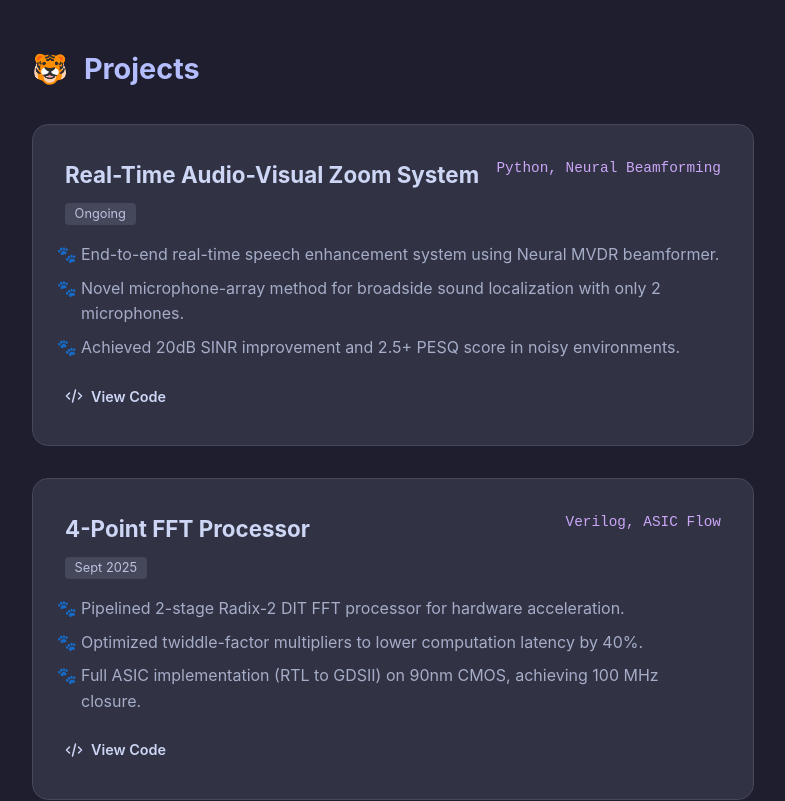
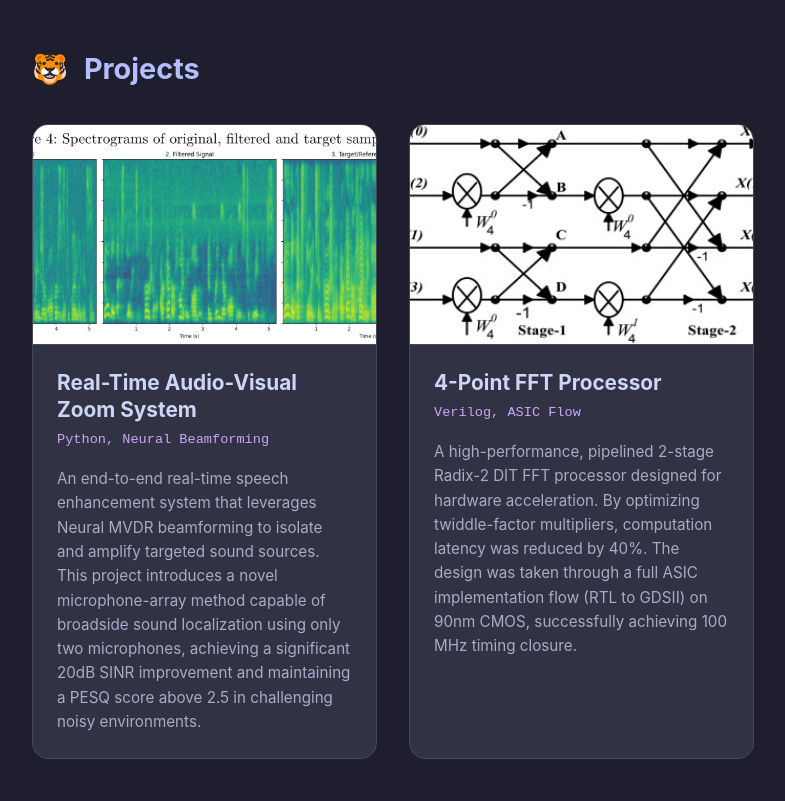
Before and after one commit to Senpai-sama06/blogweb, a Next.js app: page /profile-website/resume in a window 1280 px wide. Shown: the part 840-1641 px from the top of the page, without its empty margins (454-1239 px from the left). Built offline with nearby package versions, Linux system fonts and the light colour scheme.

Commit message:
fixed issues

```diff
--- a/src/app/resume/page.js
+++ b/src/app/resume/page.js
@@ -1,4 +1,23 @@
 import styles from './resume.module.css';
+
+const PROJECTS = [
+    {
+        title: "Real-Time Audio-Visual Zoom System",
+        status: "Ongoing",
+        tech: "Python, Neural Beamforming",
+        description: "An end-to-end real-time speech enhancement system that leverages Neural MVDR beamforming to isolate and amplify targeted sound sources. This project introduces a novel microphone-array method capable of broadside sound localization using only two microphones, achieving a significant 20dB SINR improvement and maintaining a PESQ score above 2.5 in challenging noisy environments.",
+        link: "https://github.com/Senpai-sama06",
+        image: "/profile-website/project-audio-zoom.png"
+    },
+    {
+        title: "4-Point FFT Processor",
+        status: "Sept 2025",
+        tech: "Verilog, ASIC Flow",
+        description: "A high-performance, pipelined 2-stage Radix-2 DIT FFT processor designed for hardware acceleration. By optimizing twiddle-factor multipliers, computation latency was reduced by 40%. The design was taken through a full ASIC implementation flow (RTL to GDSII) on 90nm CMOS, successfully achieving 100 MHz timing closure.",
+        link: "https://github.com/Senpai-sama06",
+        image: "/profile-website/project-fft-processor.png"
+    }
+];
 
 export default function Resume() {
     return (
@@ -31,7 +50,7 @@ export default function Resume() {
                         </a>
                     </div>
 
-                    <a href="/resume.pdf" download className={styles.downloadBtn}>
+                    <a href="resume.pdf" download className={styles.downloadBtn}>
                         <svg width="20" height="20" fill="none" viewBox="0 0 24 24" stroke="currentColor">
                             <path strokeLinecap="round" strokeLinejoin="round" strokeWidth={2} d="M4 16v1a3 3 0 003 3h10a3 3 0 003-3v-1m-4-4l-4 4m0 0l-4-4m4 4V4" />
                         </svg>
@@ -92,7 +111,7 @@ export default function Resume() {
                         <div className={styles.timelineItem}>
                             <div className={styles.timelineHeader}>
                                 <div className={styles.timelineTitle}>Integrated B.Tech + M.Tech in ECE</div>
-                                <div className={styles.timelineSubtitle}>IIITDM Kurnool</div>
+                                <div className={styles.timelineSubtitle}>Indian Institute of Information Technology Design and Manufacturing Kurnool</div>
                             </div>
                             <span className={styles.timelineDate}>Present</span>
                             <p className={styles.timelineDescription}>
@@ -109,49 +128,34 @@ export default function Resume() {
                         <span>🐯</span> Projects
                     </h2>
                     <div className={styles.projectsGrid}>
-                        {/* Project 1 */}
-                        <div className={styles.projectCard}>
-                            <div className={styles.projectHeader}>
-                                <div>
-                                    <h3 className={styles.projectTitle}>Real-Time Audio-Visual Zoom System</h3>
-                                    <span className={styles.projectStatus}>Ongoing</span>
+                        {PROJECTS.map((project, index) => (
+                            <div key={index} className={styles.projectCard}>
+                                <div className={styles.projectImageContainer}>
+                                    <img
+                                        src={project.image}
+                                        alt={project.title}
+                                        className={styles.projectImage}
+                                    />
+                                    <div className={styles.projectOverlay}>
+                                        <div className={styles.overlayContent}>
+                                            <span className={styles.projectStatusOverlay}>{project.status}</span>
+                                            <a href={project.link} target="_blank" rel="noopener noreferrer" className={styles.overlayBtn}>
+                                                View Code
+                                            </a>
+                                        </div>
+                                    </div>
                                 </div>
-                                <div className={styles.projectTech}>Python, Neural Beamforming</div>
+                                <div className={styles.projectContent}>
+                                    <div className={styles.projectHeader}>
+                                        <h3 className={styles.projectTitle}>{project.title}</h3>
+                                        <div className={styles.projectTech}>{project.tech}</div>
+                                    </div>
+                                    <p className={styles.projectDescription}>
+                                        {project.description}
+                                    </p>
+                                </div>
                             </div>
-                            <ul className={styles.projectList}>
-                                <li>End-to-end real-time speech enhancement system using Neural MVDR beamformer.</li>
-                                <li>Novel microphone-array method for broadside sound localization with only 2 microphones.</li>
-                                <li>Achieved 20dB SINR improvement and 2.5+ PESQ score in noisy environments.</li>
-                            </ul>
-                            <a href="https://github.com/Senpai-sama06" target="_blank" rel="noopener noreferrer" className={styles.codeBtn}>
-                                <svg width="18" height="18" fill="none" viewBox="0 0 24 24" stroke="currentColor">
-                                    <path strokeLinecap="round" strokeLinejoin="round" strokeWidth={2} d="M10 20l4-16m4 4l4 4-4 4M6 16l-4-4 4-4" />
-                                </svg>
-                                View Code
-                            </a>
-                        </div>
-
-                        {/* Project 2 */}
-                        <div className={styles.projectCard}>
-                            <div className={styles.projectHeader}>
-                                <div>
-                                    <h3 className={styles.projectTitle}>4-Point FFT Processor</h3>
-                                    <span className={styles.projectStatus}>Sept 2025</span>
-                                </div>
-                                <div className={styles.projectTech}>Verilog, ASIC Flow</div>
-                            </div>
-                            <ul className={styles.projectList}>
-                                <li>Pipelined 2-stage Radix-2 DIT FFT processor for hardware acceleration.</li>
-                                <li>Optimized twiddle-factor multipliers to lower computation latency by 40%.</li>
-                                <li>Full ASIC implementation (RTL to GDSII) on 90nm CMOS, achieving 100 MHz closure.</li>
-                            </ul>
-                            <a href="https://github.com/Senpai-sama06" target="_blank" rel="noopener noreferrer" className={styles.codeBtn}>
-                                <svg width="18" height="18" fill="none" viewBox="0 0 24 24" stroke="currentColor">
-                                    <path strokeLinecap="round" strokeLinejoin="round" strokeWidth={2} d="M10 20l4-16m4 4l4 4-4 4M6 16l-4-4 4-4" />
-                                </svg>
-                                View Code
-                            </a>
-                        </div>
+                        ))}
                     </div>
                 </section>
 
@@ -163,10 +167,19 @@ export default function Resume() {
                     <div className={styles.timeline}>
                         <div className={styles.timelineItem}>
                             <div className={styles.timelineHeader}>
-                                <div className={styles.timelineTitle}>Signal Processing and Controls Research Group Head</div>
-                                <div className={styles.timelineSubtitle}>Club ElectroniX, IIITDM Kurnool</div>
+                                <div className={styles.timelineTitle}>Vice-Chair</div>
+                                <div className={styles.timelineSubtitle}>Society of Aeronautics Engineers
+                                    <br />Indian Institute of Information Technology Design and Manufacturing Kurnool</div>
                             </div>
                             <span className={styles.timelineDate}>Aug 2025 – Present</span>
+                        </div>
+                        <div className={styles.timelineItem}>
+                            <div className={styles.timelineHeader}>
+                                <div className={styles.timelineTitle}>Signal Processing and Controls Research Group Head</div>
+                                <div className={styles.timelineSubtitle}>Society of Electronics
+                                    <br />Indian Institute of Information Technology Design and Manufacturing Kurnool</div>
+                            </div>
+                            <span className={styles.timelineDate}>Aug 2024 – Aug 2025</span>
                         </div>
                     </div>
                 </section>
--- a/src/app/resume/resume.module.css
+++ b/src/app/resume/resume.module.css
@@ -29,6 +29,7 @@
     line-height: 1.1;
     margin-bottom: 0.5rem;
     background: linear-gradient(45deg, var(--mauve), var(--pink));
+    background-clip: text;
     -webkit-background-clip: text;
     -webkit-text-fill-color: transparent;
 }
@@ -206,18 +207,19 @@
 /* --- Projects Grid --- */
 .projectsGrid {
     display: grid;
-    grid-template-columns: 1fr;
+    grid-template-columns: repeat(auto-fit, minmax(300px, 1fr));
     gap: 2rem;
 }
 
 .projectCard {
     background: var(--surface0);
-    padding: 2rem;
     border-radius: 16px;
     border: 1px solid var(--surface1);
     transition: all 0.3s cubic-bezier(0.4, 0, 0.2, 1);
     position: relative;
     overflow: hidden;
+    display: flex;
+    flex-direction: column;
 }
 
 .projectCard:hover {
@@ -226,59 +228,108 @@
     box-shadow: 0 10px 30px -10px rgba(0, 0, 0, 0.3);
 }
 
+.projectImageContainer {
+    position: relative;
+    width: 100%;
+    height: 220px;
+    overflow: hidden;
+    border-bottom: 1px solid var(--surface1);
+}
+
+.projectImage {
+    width: 100%;
+    height: 100%;
+    object-fit: cover;
+    transition: transform 0.5s ease;
+}
+
+.projectCard:hover .projectImage {
+    transform: scale(1.05);
+}
+
+.projectOverlay {
+    position: absolute;
+    inset: 0;
+    background: rgba(30, 30, 46, 0.7);
+    backdrop-filter: blur(3px);
+    display: flex;
+    align-items: center;
+    justify-content: center;
+    opacity: 0;
+    transition: all 0.3s ease;
+}
+
+.projectCard:hover .projectOverlay {
+    opacity: 1;
+}
+
+.overlayContent {
+    display: flex;
+    flex-direction: column;
+    align-items: center;
+    gap: 1rem;
+    transform: translateY(20px);
+    transition: transform 0.3s ease;
+}
+
+.projectCard:hover .overlayContent {
+    transform: translateY(0);
+}
+
+.projectStatusOverlay {
+    background: var(--mauve);
+    color: var(--base);
+    padding: 0.3rem 0.8rem;
+    border-radius: 20px;
+    font-size: 0.85rem;
+    font-weight: 700;
+}
+
+.overlayBtn {
+    background: var(--surface0);
+    color: var(--text);
+    padding: 0.6rem 1.2rem;
+    border-radius: 8px;
+    font-weight: 600;
+    text-decoration: none;
+    border: 1px solid var(--surface1);
+    transition: all 0.2s ease;
+}
+
+.overlayBtn:hover {
+    background: var(--text);
+    color: var(--base);
+}
+
+.projectContent {
+    padding: 1.5rem;
+    flex: 1;
+    display: flex;
+    flex-direction: column;
+}
+
 .projectHeader {
-    display: flex;
-    justify-content: space-between;
-    align-items: flex-start;
     margin-bottom: 1rem;
 }
 
 .projectTitle {
-    font-size: 1.4rem;
+    font-size: 1.3rem;
     font-weight: 700;
-    margin-bottom: 0.5rem;
+    margin-bottom: 0.4rem;
     color: var(--text);
+    line-height: 1.3;
 }
 
 .projectTech {
-    font-size: 0.9rem;
+    font-size: 0.85rem;
     color: var(--mauve);
     font-family: monospace;
 }
 
-.projectStatus {
-    background: var(--surface1);
-    padding: 0.2rem 0.6rem;
-    border-radius: 4px;
-    font-size: 0.8rem;
-    color: var(--subtext1);
-}
-
-.projectList {
+.projectDescription {
     color: var(--subtext0);
-    margin-bottom: 1.5rem;
-    padding-left: 1rem;
-}
-
-.projectList li {
-    margin-bottom: 0.5rem;
-}
-
-.codeBtn {
-    display: inline-flex;
-    align-items: center;
-    gap: 0.5rem;
-    font-size: 0.9rem;
-    font-weight: 600;
-    color: var(--text);
-    text-decoration: none;
-    border-bottom: 2px solid transparent;
-    transition: border-color 0.2s ease;
-}
-
-.codeBtn:hover {
-    border-color: var(--mauve);
-    color: var(--mauve);
+    line-height: 1.6;
+    font-size: 0.95rem;
 }
 
 
```
Also changed, not shown: public/project-audio-zoom.png (added), public/project-fft-processor.png (added), resume.txt.
